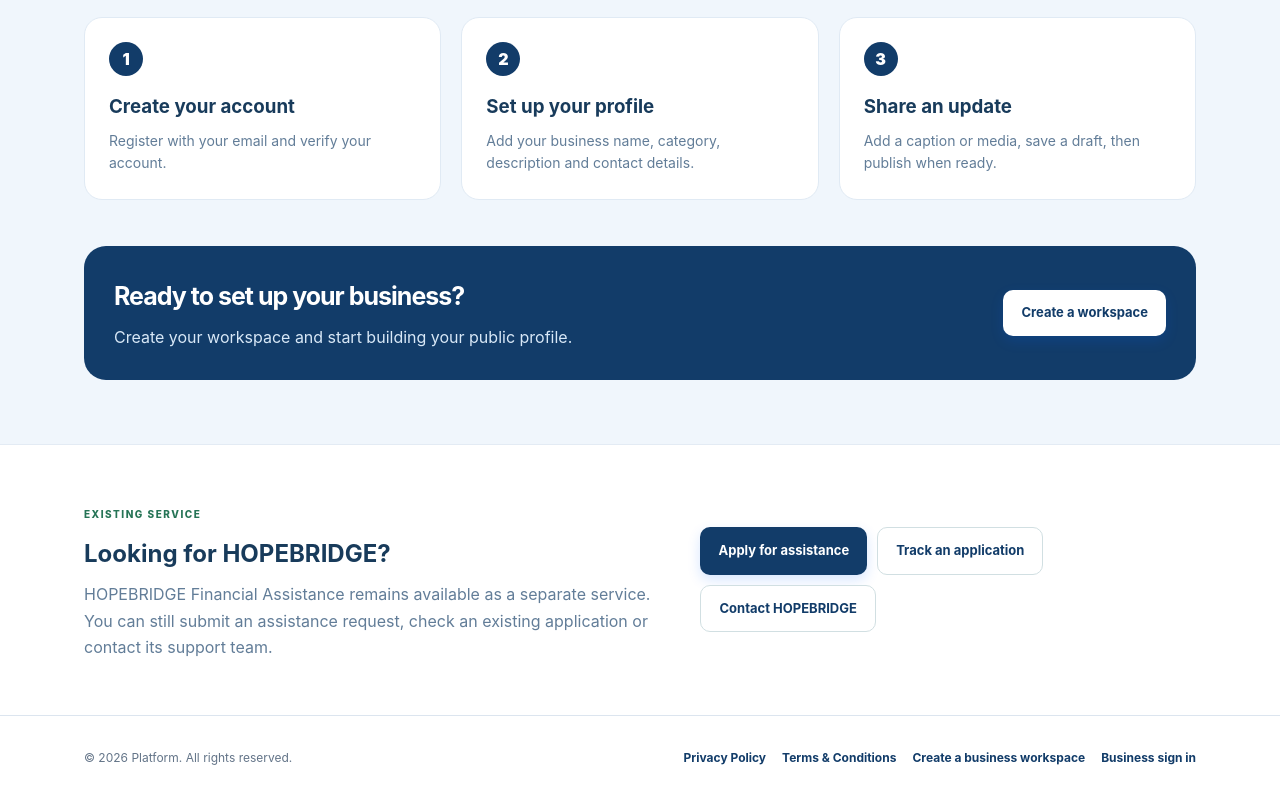
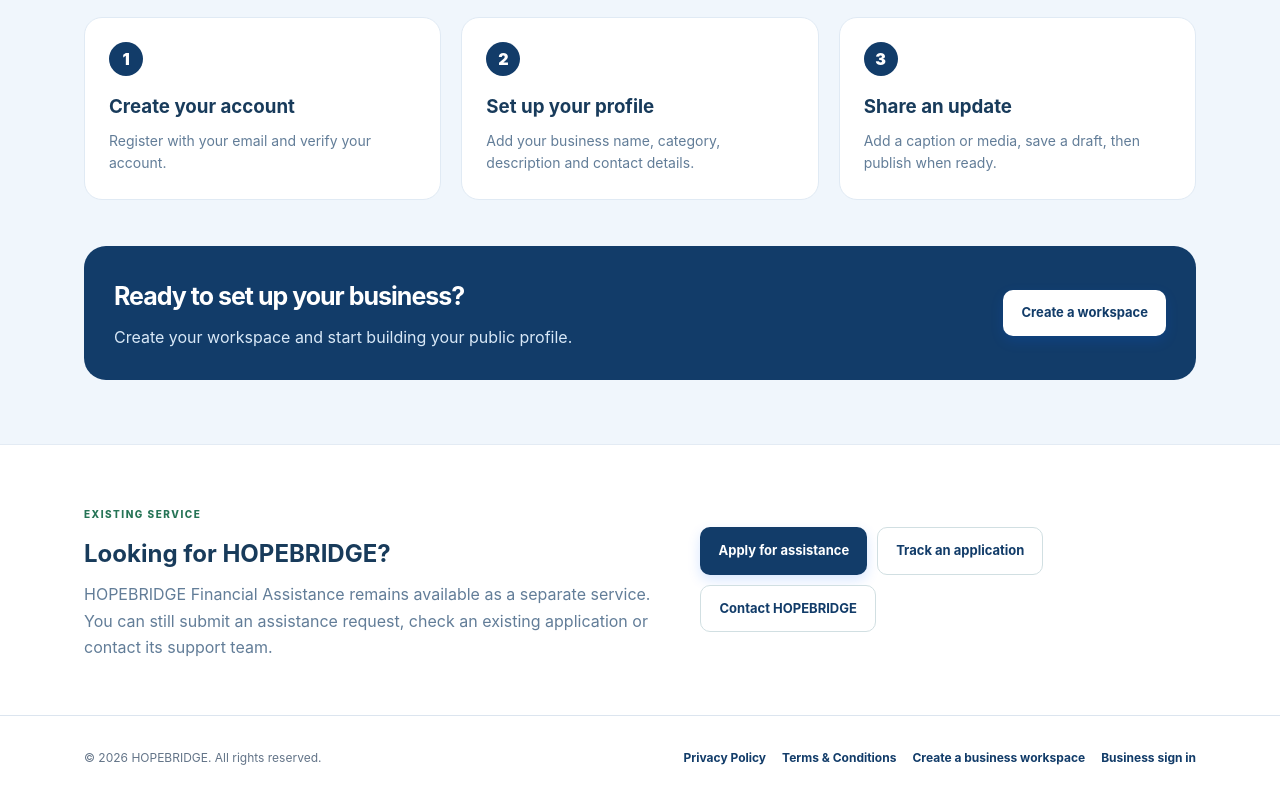
Before and after one commit to agentsarahmitchell56-code/USHopeBridge, a Next.js app: page / in a window 1280 px wide. Shown: the part 1525-2325 px from the top of the page. Built offline with nearby package versions, Linux system fonts and the light colour scheme.

Commit message:
Rebrand public workspace as HOPEBRIDGE

```diff
--- a/components/GlobalFooter.tsx
+++ b/components/GlobalFooter.tsx
@@ -14,7 +14,7 @@ export default function GlobalFooter() {
   return (
     <footer className="footer">
       <div className="container hb-global-footer-inner">
-        <span>© {new Date().getFullYear()} {isHopebridge ? "HOPEBRIDGE" : "Platform"}. All rights reserved.</span>
+        <span>© {new Date().getFullYear()} {isHopebridge ? "HOPEBRIDGE" : "HOPEBRIDGE"}. All rights reserved.</span>
         <nav aria-label="Legal and workspace links" className="hb-global-footer-links">
           <Link href={privacyHref} style={{ color: "#1464f4" }}>Privacy Policy</Link>
           <Link href={termsHref} style={{ color: "#1464f4" }}>Terms &amp; Conditions</Link>
```
